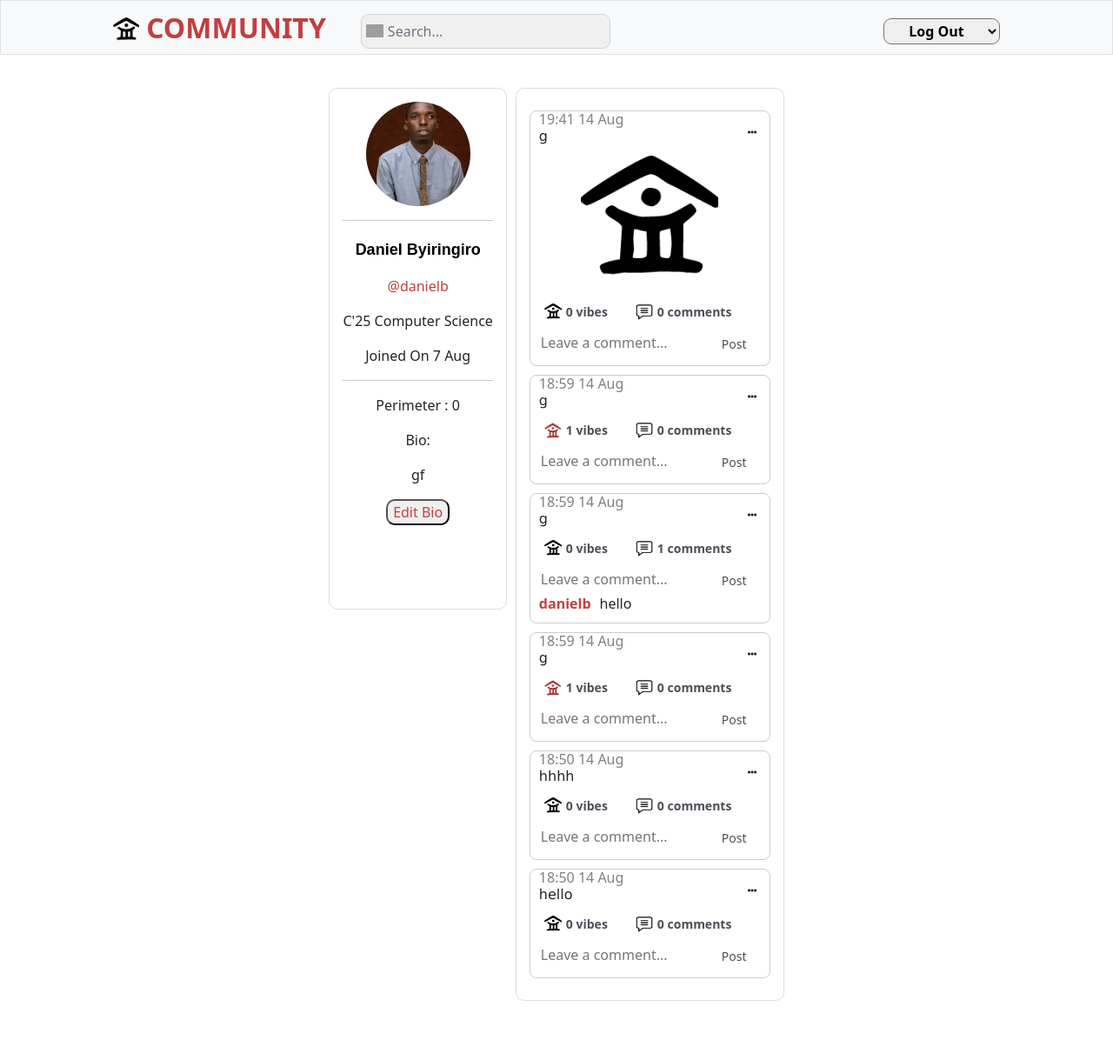
After one commit to danielbyiringiro/community, a Flask app: a page that uses templates/layout.html in a window 1280 px wide. The commit adds this page. Shown: the whole page at 87% size. Run offline with Flask 3, Linux system fonts and the light colour scheme; a user stored in the database is signed in; data comes from the database, SQL or seed files in the repository; both versions use the stored data as it was after the commit; some libraries are stand-ins or nearby versions; grey boxes are pictures that could not be loaded.

Commit message:
Aug 14 19:58

```diff
--- a/app.py
+++ b/app.py
@@ -280,7 +280,7 @@ def newpost():
             db.execute("INSERT INTO post(userId, fullname, description, userPicturePath, picturePath) values(?,?,?,?,?)", userId, fullname, postContent, userPicturePath, picture_path)
             return redirect("/")
 
-        db.execute("INSERT INTO post(userId, fullname, description, userPicturePath) values(?,?,?,?,?)", userId, fullname, postContent, userPicturePath)
+        db.execute("INSERT INTO post(userId, fullname, description, userPicturePath) values(?,?,?,?)", userId, fullname, postContent, userPicturePath)
         return redirect("/")
 
 
@@ -296,6 +296,23 @@ def user_details():
     picture_path = db.execute("SELECT imagePath FROM image where id = ?", image_id)[0]['imagePath']
 
     return username, picture_path, fullname
+
+def user_profile(username):
+
+    fullname = db.execute("SELECT name FROM user WHERE username = ?", username)[0]['name']
+    image_id = db.execute("SELECT pictureId FROM user WHERE username = ?", username)[0]['pictureId']
+    path = id_path(image_id)
+    classgroup = db.execute("SELECT yearorposition FROM user WHERE username = ?", username)[0]['yearorposition']
+    classgroup = f"C'{classgroup[2:]}"
+    major = db.execute("SELECT major FROM user WHERE username = ?", username)[0]['major']
+    date = db.execute("SELECT created_at FROM user WHERE username = ?", username)[0]['created_at']
+    date = time_format(date)
+    date = date.split()
+    date = f"{date[1]} {date[2]}"
+    perimeter = 0
+
+    return fullname, path, classgroup, major, date, perimeter
+
 
 def send_async_email(app, msg):
     with app.app_context():
@@ -398,6 +415,7 @@ def getallcomments(post_id):
         pic_id = db.execute("SELECT pictureId FROM user WHERE id = ?", userId)
         pic_id = pic_id[0]['pictureId']
         userPicture = id_path(pic_id)
+        userPicture = f"/{userPicture}"
         userName = db.execute("SELECT username FROM user WHERE id = ?", userId)[0]['username']
         classgroup = db.execute("SELECT yearorposition FROM user WHERE id = ?", userId)[0]['yearorposition']
         classgroup = f"C'{classgroup[2:]}"
@@ -416,6 +434,7 @@ def id_path(picId):
     return path
 
 @app.route("/search", methods=["POST"])
+@login_required
 def search():
 
     query = request.get_json()['query']
@@ -456,3 +475,61 @@ def search():
         return jsonify({"success": True, "results":user_list})
     else:
         return jsonify({"success": False, "message":"User not found"})
+
+@app.route("/users/<username>")
+@login_required
+def user(username):
+
+    userId = db.execute("SELECT id FROM user WHERE username = ?", username)[0]['id']
+    bio = db.execute("SELECT bio FROM user WHERE id = ?", userId)[0]['bio'] if not None else ''
+    rows = db.execute("SELECT * FROM post WHERE userId = ?", userId)
+    length = len(rows)
+    print(f"Length is {length}")
+    if length > 0:
+        divexist = True
+    else:
+        divexist = False
+
+    posts = []
+    fullname, path, classgroup, major, date, perimeter = user_profile(username)
+
+    for post in rows:
+
+        post_id = post['id']
+        post_content = post['description']
+        picturepath = post['picturePath'] if not None else None
+        liked_rows = db.execute("SELECT * FROM liked WHERE postId = ?", post_id)
+        likes = len(liked_rows)
+        comment_rows = db.execute("SELECT * FROM comment WHERE POSTID = ?", post_id)
+        comments = len(comment_rows)
+        created_at = post['created_at']
+        created_at = time_format(created_at)
+        p_major = major_format(major)
+        post_details = {'postContent': post_content, 'picturePath': picturepath, 'time': created_at, 'likes':likes, 'post_id': post_id, 'comments': comments, 'major':p_major, 'divexist': divexist}
+        posts.append(post_details)
+
+    posts.reverse()
+
+    return render_template("profile.html", image = path, username = username, fullname = fullname, classgroup = classgroup, major = major, date = date, perimeter = perimeter, posts = posts, bio = bio)
+
+@app.route("/deletepost/<post_id>", methods=["POST"])
+@login_required
+def deletepost(post_id):
+
+    try:
+        db.execute("DELETE FROM COMMENT WHERE POSTID = ?", post_id)
+        db.execute("DELETE FROM LIKED WHERE postId = ?", post_id)
+        db.execute("DELETE FROM POST WHERE id = ?", post_id)
+        length = len(db.execute("SELECT * FROM POST WHERE userId = ?", session['user_id']))
+        return jsonify({"success":True, "length":length})
+    except Exception as e:
+        return jsonify({"error":str(e)})
+
+@app.route('/bio', methods = ["POST"])
+@login_required
+def bio():
+
+    bio = request.get_json()['bio']
+    userId = session['user_id']
+    db.execute('UPDATE user SET bio = ? WHERE id = ?', bio, userId)
+    return jsonify({"success": True, "bio":bio})
--- a/static/index.js
+++ b/static/index.js
@@ -266,7 +266,7 @@ function searchquery()
                 li.className = 'list-group-item';
                 var full_name = result['fullname'];
                 var username = result['username'];
-                li.innerHTML = "<div><div>" + full_name + "</div>" + "<div><a href='/profile/" + username + "'>" + "@" + "<strong>" + username + "</strong>" + "</a></div></div>";
+                li.innerHTML = "<div><div>" + full_name + "</div>" + "<div><a href='/users/" + username + "'>" + "@" + "<strong>" + username + "</strong>" + "</a></div></div>";
                 li.classList.add('block');
                 ul.appendChild(li);
             });
@@ -284,7 +284,88 @@ function searchquery()
 
 }
 
-document.addEventListener('DOMContentLoaded', initializeAllLikeStatus);
+function toggleDropdown(image)
+{
+    // Toggle the display of the dropdown content
+    var dropdownContent = image.nextElementSibling;
+    dropdownContent.style.display = (dropdownContent.style.display === "block") ? "none" : "block";
+}
 
+function deletePost(post_id)
+{
+
+    var confirmDelete = confirm("Are you sure you want to delete this post?");
+    if (confirmDelete)
+    {
+        fetch(`/deletepost/${post_id}`, {method: 'POST'})
+        .then((res) => res.json())
+        .then((data) => {
+            if (data['success'] === true)
+            {
+                if (data['length'] === 0)
+                {
+                    const div_class = document.querySelector(".p_container.personal_activity");
+                    div_class.style.display = "none";
+                    return;
+                }
+                window.location.reload();
+            }
+        });
+
+    }
+}
+
+function checkIfPostsExist()
+{
+    const div_class = document.querySelector(".p_container.personal_activity");
+    if (div_class === null)
+    {
+        return;
+    }
+    const length = div_class.children.length;
+    if (length === 0)
+    {
+        div_class.style.display = "none";
+    }
+}
+
+function editBio()
+{
+    const editBioInput = document.querySelector('.bio.disapear');
+    const editBioButton = document.querySelector('.edit');
+    editBioInput.classList.remove('disapear');
+    editBioButton.classList.add('disapear');
+}
+
+function Bio()
+{
+    const bio = document.getElementById('bioinput').value;
+
+    fetch('/bio', {
+        method: 'POST',
+        headers: {
+            'Content-Type': 'application/json',
+        },
+        body: JSON.stringify({bio: bio}),
+    })
+    .then(res => res.json())
+    .then(data => {
+        if (data['success'] === true)
+        {
+            const bio = document.getElementById('bio');
+            bio.innerHTML = data['bio'];
+            const editBioInput = document.querySelector('.bio');
+            const editBioButton = document.querySelector('.edit.disapear');
+            editBioInput.classList.add('disapear');
+            editBioButton.classList.remove('disapear');
+        }
+    })
+    .catch(error => console.error('Error:', error));
+
+}
+
+document.addEventListener('DOMContentLoaded',initializeAllLikeStatus);
+document.addEventListener('DOMContentLoaded',checkIfPostsExist);
 // Initialize like status when the page is fully loaded or reloaded
 window.addEventListener('load', initializeAllLikeStatus);
+window.addEventListener('load', checkIfPostsExist);
--- a/static/style.css
+++ b/static/style.css
@@ -379,6 +379,53 @@ a:hover
     height: 30px;
 }
 
+.profile
+{
+    display: flex;
+    margin: 20px auto;
+    text-align: center;
+    justify-content: center;
+    gap: 10px;
+}
+
+.p_container
+{
+    padding: 15px;
+    border: 1px solid #ddd;
+    border-radius: 10px;
+    margin-top: 35px;
+}
+
+.personal_details
+{
+    max-width: 400px;
+    display: block;
+    max-height: 600px;
+}
+
+.details
+{
+    margin-top: 20px;
+}
+
+#profile_img
+{
+    height: 120px;
+    width: 120px;
+    border-radius: 50%;
+}
+
+.fullname
+{
+    font-size: large;
+    font-weight: bold;
+}
+
+.dots
+{
+    height: 20px;
+    width: 20px;
+}
 @media (max-width: 500px)
 {
     .begin
@@ -390,4 +437,48 @@ a:hover
     {
     margin-top: 150px;
     }
+
+    .profile
+    {
+        display: block;
+    }
 }
+
+.post_header
+{
+    display: flex;
+    justify-content: space-between;
+}
+
+.dropdown-container
+{
+    position: relative;
+    display: inline-block;
+}
+
+.dropdown-content {
+    display: none;
+    position: absolute;
+    background-color: white;
+    box-shadow: 0px 8px 16px 0px rgba(0,0,0,0.2);
+    z-index: 1;
+}
+
+.dropdown-container:hover .dropdown-content
+{
+    display: block;
+}
+
+#delete_post
+{
+    padding: 10px;
+    width: 120px;
+    max-height: 50px;
+    border-radius: 10px;
+}
+
+.edit , .done
+{
+    border-radius: 10px;
+    color: #c04040;
+}
--- a/templates/layout.html
+++ b/templates/layout.html
@@ -41,7 +41,6 @@
                         </ul>
                         <ul class="navbar-nav ms-auto mt-2">
                             <select name="options" class="search-form nav-end end" onchange="redirectOption(this)">
-                                <option value="/profile/{{username}}">{{username}}</option>
                                 <option value="/logout">Log Out</option>
                             </select>
                             <script>
--- /dev/null
+++ b/templates/profile.html
@@ -0,0 +1,96 @@
+{% extends "layout.html" %}
+
+{% block title %}
+    {{username}}
+{% endblock %}
+
+{% block style %}
+    <script type="text/javascript" src="/static/index.js"></script>
+{% endblock %}
+
+{% block main %}
+    <div class="profile">
+        <div class="p_container personal_details">
+            <div class="image">
+                <img src="/{{image}}" alt="pic" id="profile_img">
+                <hr>
+            </div>
+            <div class="details">
+                <p class="fullname">{{fullname}}</p>
+                <p style="color: #c04040;">@{{username}}</p>
+                <p>{{classgroup}} {{major}}</p>
+                <p> Joined On {{date}}</p>
+                <hr>
+            </div>
+            <div class="links">
+                <p>Perimeter : {{perimeter}}</p>
+                <p>Bio:</p>
+                <p id="bio">{{bio}}</p>
+                <div class="bio disapear">
+                    <div class="mb-3">
+                        <input autocomplete="off" autofocus class="form-control mx-auto w-auto" id="bioinput" name="email" placeholder="Bio" type="text" required>
+                    </div>
+                    <button class="done" onclick="Bio()">Done</button>
+                </div>
+                <button class="edit" onclick="editBio()">Edit Bio</button>
+            </div>
+        </div>
+        <div class="p_container personal_activity">
+            {% for post in posts %}
+                <div class="post-container">
+                    <div class="post_header">
+                        <div>
+                            <p class="belowtext">{{post['time']}}</p>
+                        </div>
+                        <div class="dropdown-container">
+                        <img src="/static/3dots.jpg" alt="3dots" class="dots" onclick="toggleDropdown(this)">
+                        <div class="dropdown-content" id="delete_post">
+                            <a onclick="deletePost({{post['post_id']}})">
+                            <p>Delete Post</p>
+                            </a>
+                        </div>
+                        </div>
+                    </div>
+                    <div class="post-content" id="postContent">
+                        {{post['postContent']}}
+                    </div>
+                    {% if post['picturePath'] %}
+                        <div class="post-image-container">
+                            <img class="post-image" src="/{{post['picturePath']}}" alt="Post Image">
+                        </div>
+                    {% endif %}
+                    <div class="post-actions">
+                        <div class="vibe-comment">
+                            <button class="vibe-button" onclick="like({{post['post_id']}})">
+                                <img id="vibe-image-{{post['post_id']}}" data-post-id="{{post['post_id']}}" src="" alt="vibe">
+                                <strong>
+                                    <span id="vibes-count-{{post['post_id']}}">{{post['likes']}}</span>
+                                    <span class="strong">vibes</span>
+                                </strong>
+                            </button>
+                            <button class="comment-button" onclick="loadComments({{post['post_id']}})">
+                                <img src="/static/comment.png" alt="comment">
+                                <strong>
+                                    <span id="comments-count-{{post['post_id']}}">{{post['comments']}}</span>
+                                    <span class="strong">comments</span>
+                                </strong>
+                            </button>
+                        </div>
+                        <div class="comment-section">
+                            <div class="comment_area">
+                                <textarea class="comment-add" id="comment-input-{{post['post_id']}}" placeholder="Leave a comment..." required></textarea>
+                                <button onclick="addComment({{post['post_id']}}, {{session['user_id']}})">Post</button>
+                            </div>
+                            <div class="most_recent">
+                                <span id="comments-username-{{post['post_id']}}"></span>
+                                <span id="comments-{{post['post_id']}}"></span>
+                            </div>
+                            <div class="" id="display-comments-{{post['post_id']}}">
+                            </div>
+                        </div>
+                    </div>
+                </div>
+            {% endfor %}
+        </div>
+    </div>
+{% endblock %}
```
Also changed, not shown: assets/post/464c05cd-5ee0-4a71-9f88-14b822bc2651_vibe.png (added), community.db, static/3dots.jpg (added), 2 other files.
